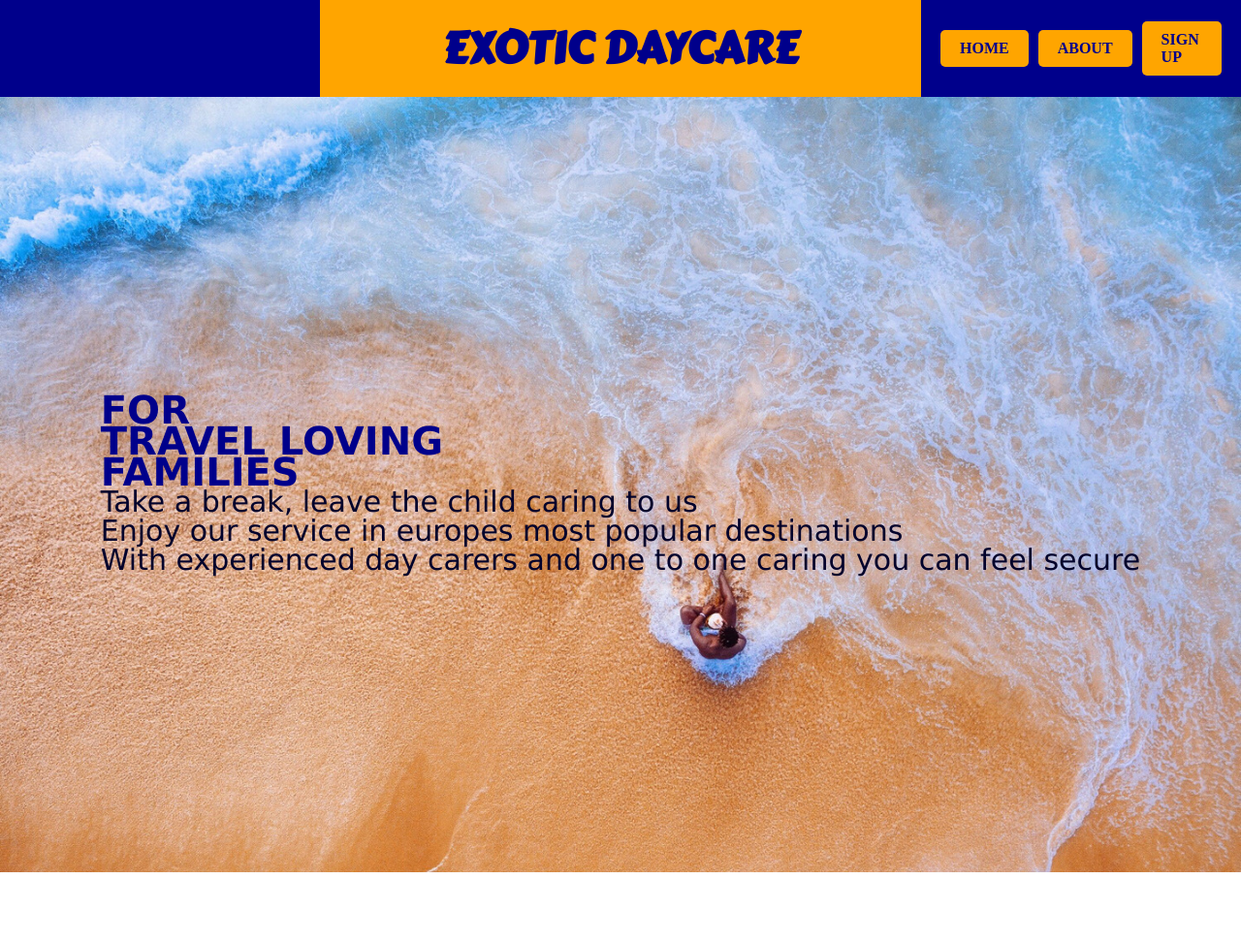
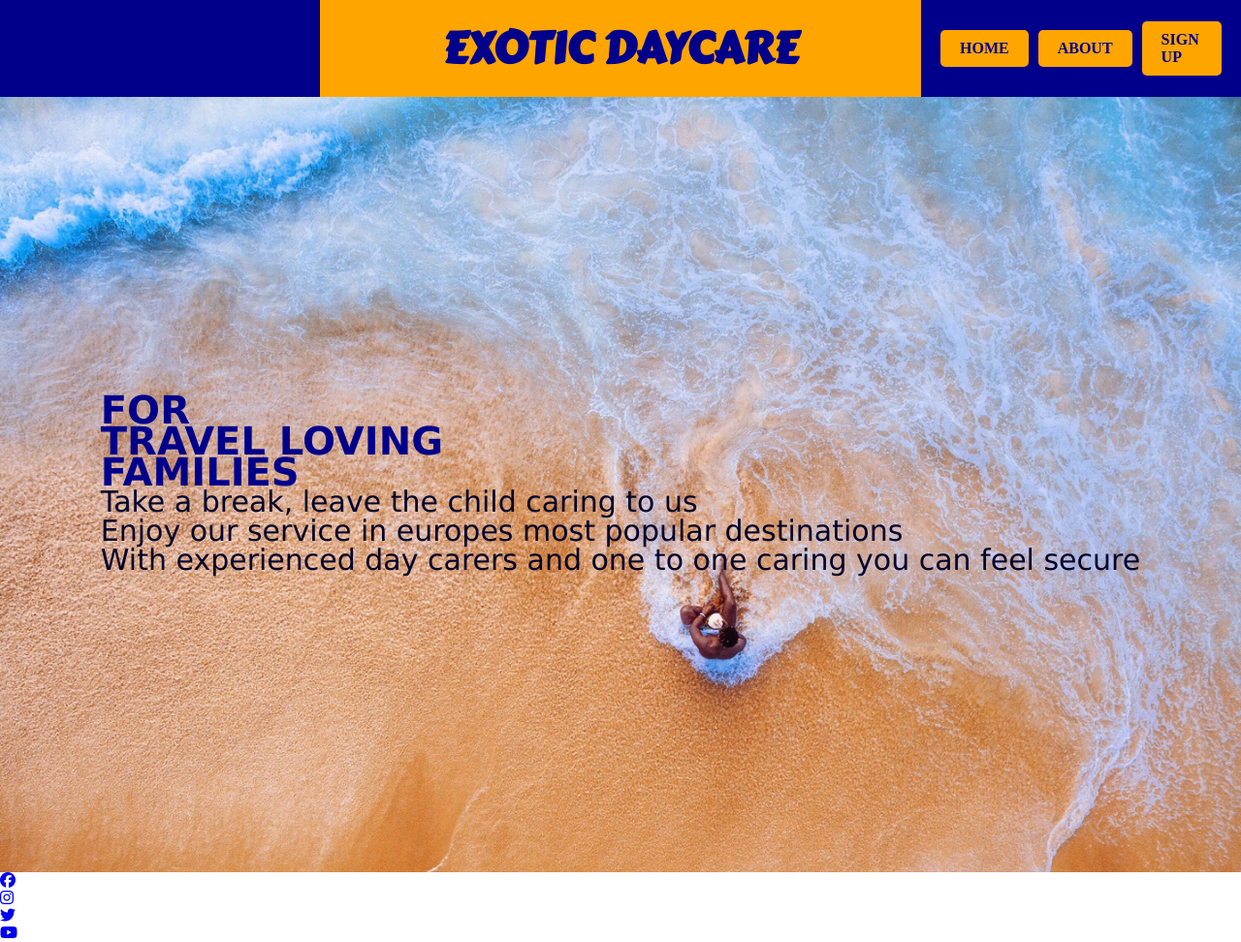
Before and after one commit to Apollon999/Exotic-Daycare, a plain HTML site: page index.html in a window 1280 px wide. Shown: the whole page at 97% size. Before the commit the page ends 900 px from the top, so only its background shows below. Drawn offline with Linux system fonts and the light colour scheme.

Commit message:
put basic structure of the socials in footer

```diff
--- a/index.html
+++ b/index.html
@@ -6,6 +6,8 @@
     <meta name="viewport" content="width=device-width, initial-scale=1.0">
     <meta name="description" content="Exotic Daycare taking care of the kids on your vacation">
     <meta name="keywords" content="Exotic Daycare, kids, vacation, travel, activities">
+
+    <script src="https://kit.fontawesome.com/42115b01ec.js" crossorigin="anonymous"></script>
 
     <link href="https://fonts.googleapis.com/css2?family=Carter+One&display=swap" rel="stylesheet">
     <link rel="stylesheet" href="assets/css/style.css">
@@ -38,5 +40,19 @@
         With experienced day carers and one to one caring you can feel secure</p>
         </div>
     </main>
+    <footer>
+        <ul>
+            <a href="https://facebook.com" target="_blank" rel="noopener" aria-label="Visit our Facebook page (opens in a new tab)"><i class="fa-brands fa-facebook"></i></a>
+        </ul>
+        <ul>
+            <a href="https://instagram.com" target="_blank" rel="noopener" aria-label="Visit our Instagram page (opens in a new tab)"><i class="fa-brands fa-instagram"></i></a>
+        </ul>
+        <ul>
+            <a href="https://twitter.com" target="_blank" rel="noopener" aria-label="Visit our Twitter page (opens in a new tab)"><i class="fa-brands fa-twitter"></i></a>
+        </ul>
+        <ul>
+            <a href="https://youtube.com" target="_blank" rel="noopener" aria-label="Visit our Youtube page (opens in a new tab)"><i class="fa-brands fa-youtube"></i></a>
+        </ul>
+    </footer>
 </body>
 </html>
```
Also changed, not shown: 1 other file.
